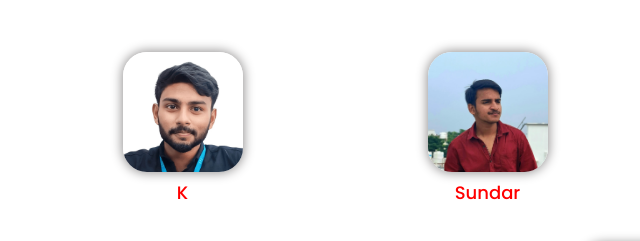
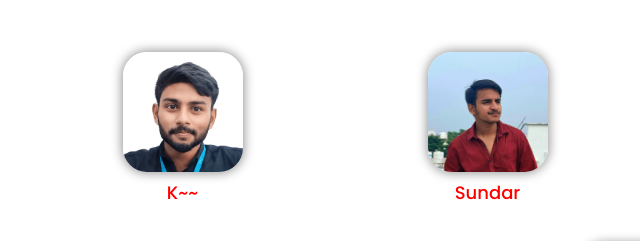
Before and after one commit to karan4533/che_web, a plain HTML site: page index.html in a window 1280 px wide. Shown: the part 7292-7533 px from the top of the page, 0-640 px from the left. Drawn offline with nearby package versions, Linux system fonts and the light colour scheme.

Commit message:
Resolved conflicts and merged histories

```diff
--- a/index.html
+++ b/index.html
@@ -757,7 +757,7 @@
              <img src="assets/karan.jpg">
           </div>
           <div class="teamprofiletxt">
-            <h1 class="fs-16 fw-900">K </h1>
+            <h1 class="fs-16 fw-900">K~~ </h1>
           </div>
         </div>
       </div>
```
